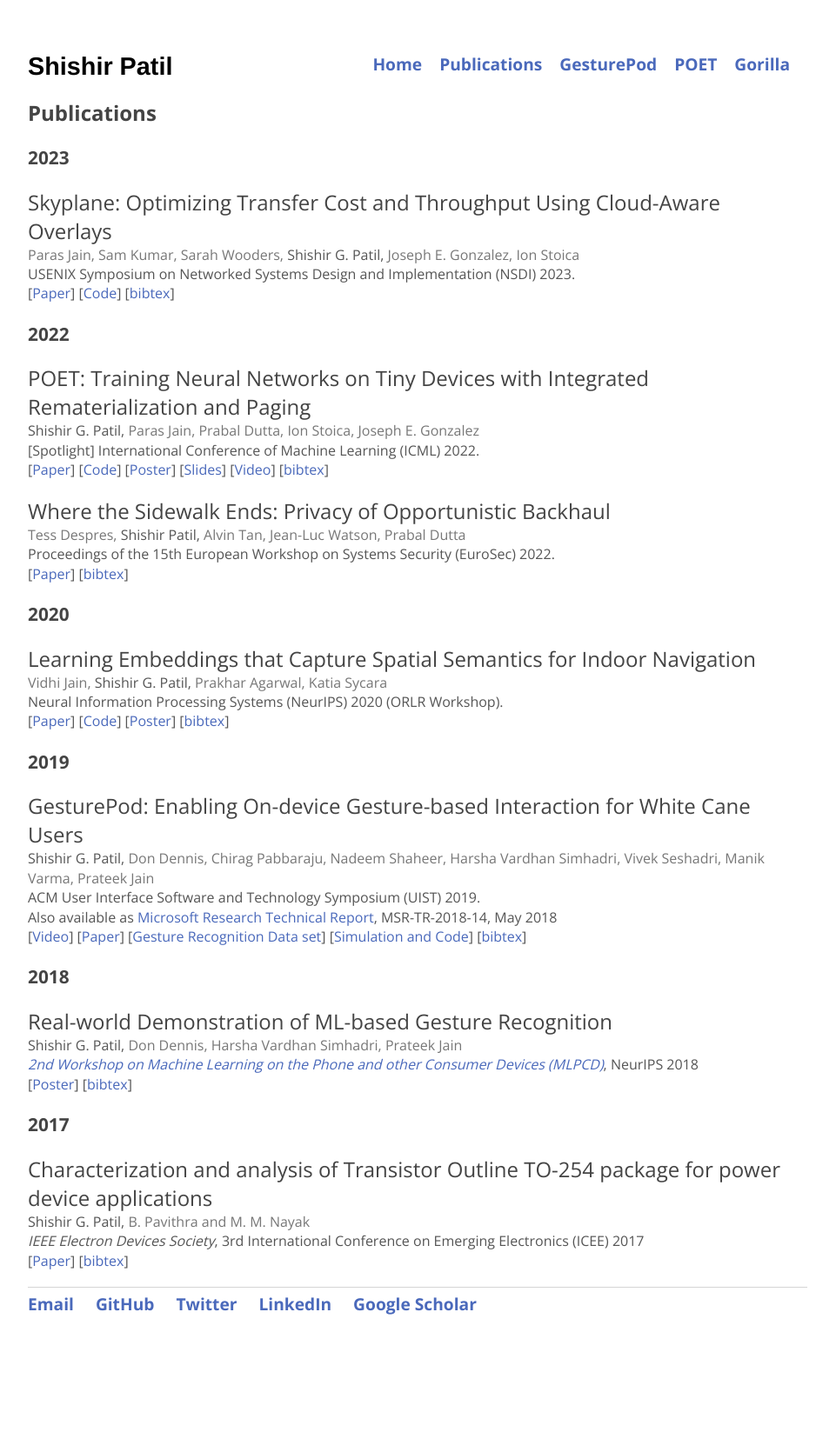
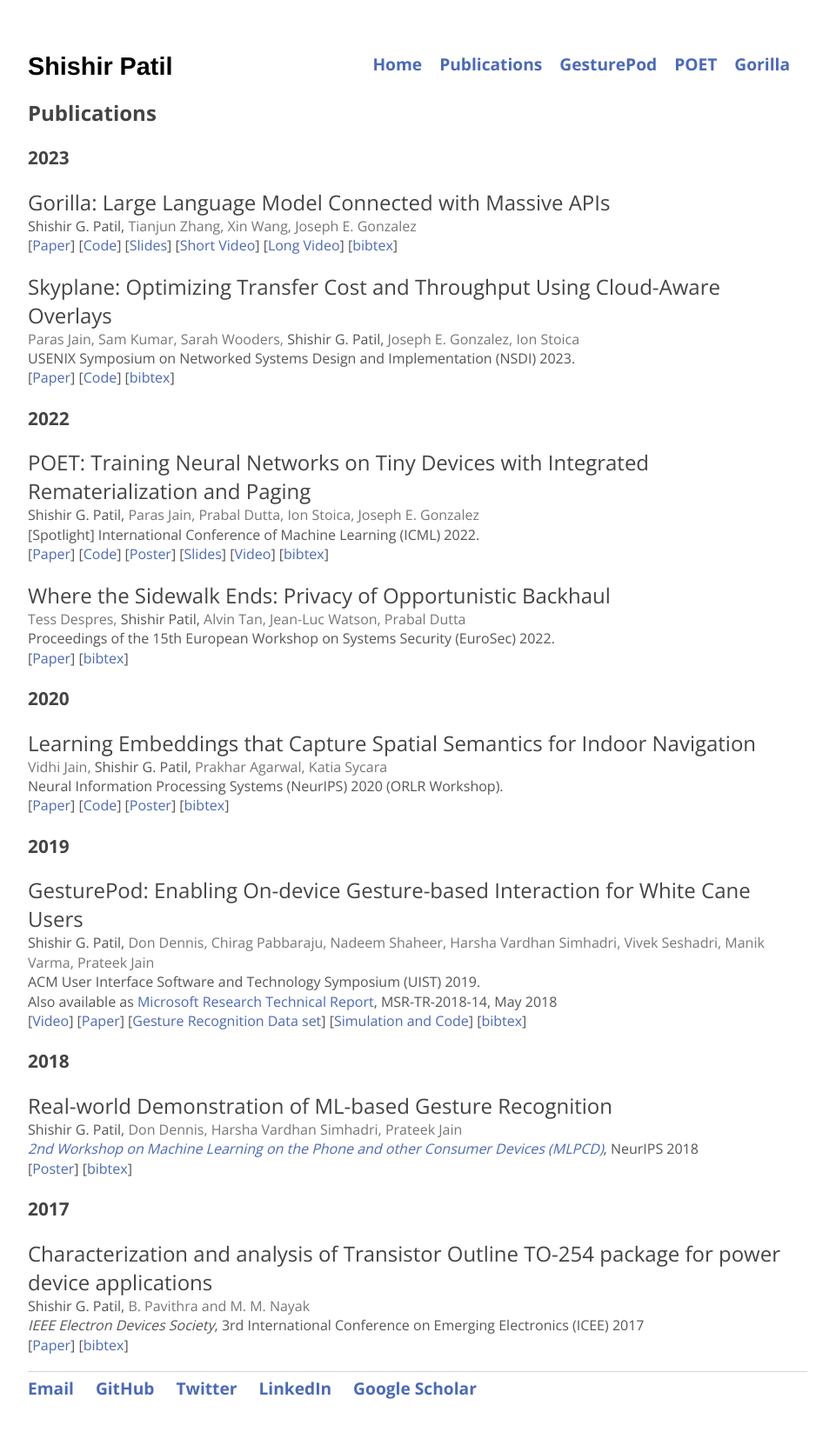
Before and after one commit to ShishirPatil/ShishirPatil.github.io, a Jekyll site: the page built from publications/index.html, in a window 1280 px wide. Shown: the whole page at 87% size, without its empty margins (160-1098 px from the left). Built offline with Jekyll 4.4.1, drawn with Linux system fonts in a browser that asks for light colours; nearby versions of some CDN libraries; before the commit the page ends 1573 px from its top, so only the background shows below that.

Commit message:
Updating publications with Gorilla

```diff
--- a/publications/index.html
+++ b/publications/index.html
@@ -7,6 +7,24 @@ title: Shishir Patil - Publications
 			<h2>Publications</h2>
 
 			<h3>2023</h3>
+
+			<h4-pub>Gorilla: Large Language Model Connected with Massive APIs</h4-pub><br>
+			<p-pub>
+				Shishir G. Patil, <co-author-name>Tianjun Zhang, Xin Wang, Joseph E. Gonzalez</co-author-name><br>
+				[<a href='gorilla-2023.pdf'>Paper</a>]
+				[<a href='https://github.com/ShishirPatil/gorilla'>Code</a>]
+				[<a href='https://docs.google.com/presentation/d/14sfk1l0JR2FqD0cJdlA7q98oV1_K0akV/edit?usp=sharing&ouid=110387096718491740914&rtpof=true&sd=true'>Slides</a>]
+				[<a href='https://www.youtube.com/watch?v=Pntu_u2z6QQ'>Short Video</a>]
+				[<a href='https://drive.google.com/file/d/14cCTuMRFudsLEM9BwZPx5TBPoPSqcdRf/view?usp=sharing'>Long Video</a>]
+				[<a shape="rect" onclick="document.getElementById('poet-bibtex').style.display='block'">bibtex</a>]
+				<p id="poet-bibtex" style="display:none; font-family: 'Titillium Web', 'sans-serif'; font-size:16px; font-weight:400">
+					@inproceedings{patil2023gorilla,<br>
+					&nbsp; 	title={Gorilla: Large Language Model Connected with Massive APIs},<br>
+					&nbsp; 	author={Shishir G. Patil and Tianjun Zhang and Xin Wang and Joseph E. Gonzalez},<br>
+					&nbsp; 	year={2023}<br>
+				}</p>
+			</p-pub>
+			<div><p></p></div>
 
 			<h4-pub>Skyplane: Optimizing Transfer Cost and Throughput Using Cloud-Aware Overlays</h4-pub><br>
 			<p-pub>
```
Also changed, not shown: index.md (+1 -1 lines), 1 other file.
